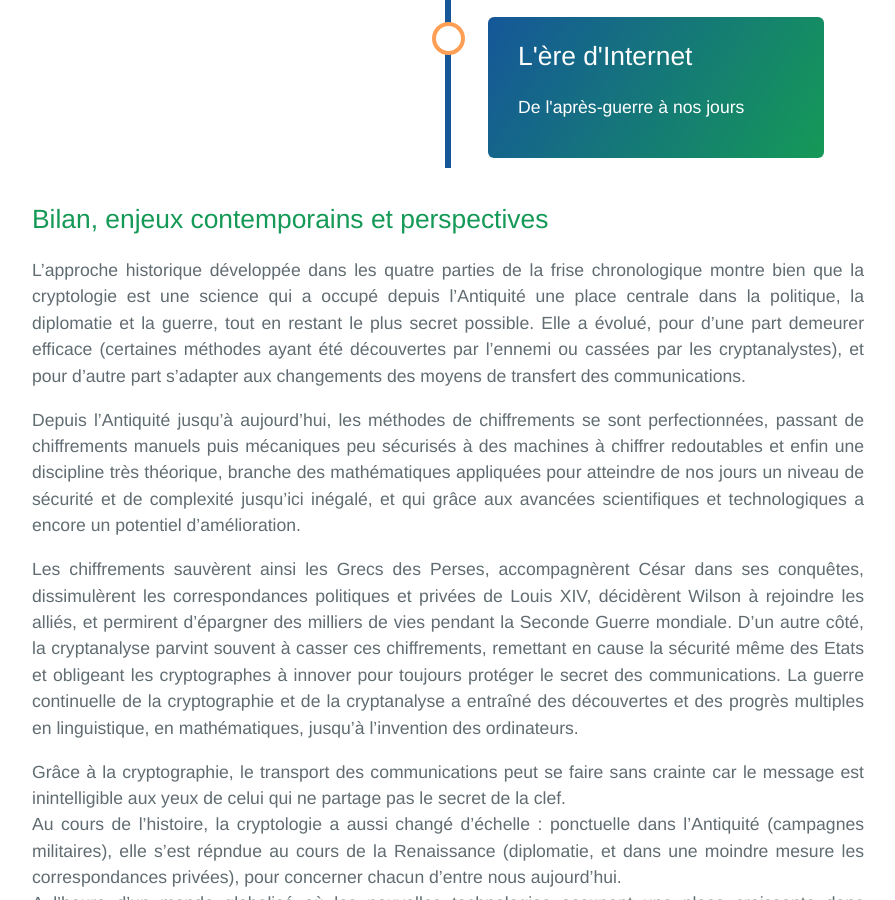
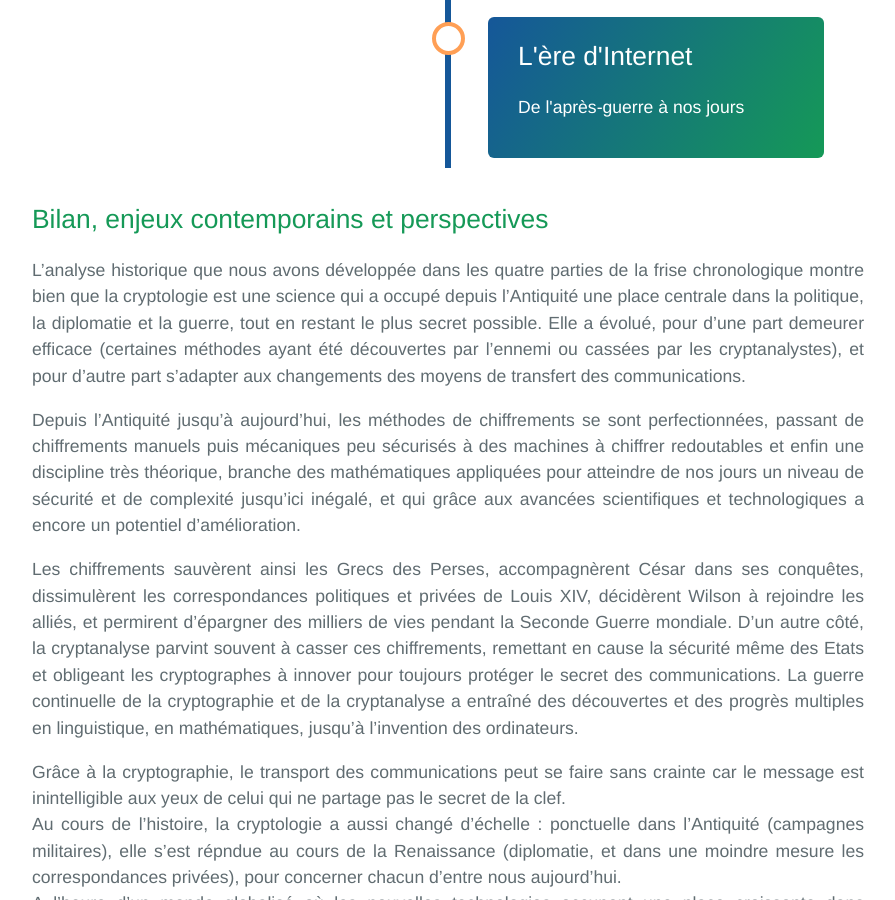
Before and after one commit to SamuelGallay/CryptoTPE, a Jekyll site: the page built from index.md, in a window 1280 px wide and 900 px high, scrolled down 1943 px. Shown: the whole window, without its empty margins (192-1087 px from the left). Built offline with Jekyll 4.4.1, drawn with Linux system fonts in a browser that asks for light colours; our own code applies the rules of GitHub Pages for plain Markdown files.

Commit message:
Update index.md

```diff
--- a/index.md
+++ b/index.md
@@ -72,7 +72,7 @@
 
 ## Bilan, enjeux contemporains et perspectives
 
-L'approche historique développée dans les quatre parties de la frise chronologique montre bien que la cryptologie est une science qui a occupé depuis l'Antiquité une place centrale dans la politique, la diplomatie et la guerre, tout en restant le plus secret possible. Elle a évolué, pour d’une part demeurer efficace (certaines méthodes ayant été découvertes par l’ennemi ou cassées par les cryptanalystes), et pour d’autre part s’adapter aux changements des moyens de transfert des communications.
+L'analyse historique que nous avons développée dans les quatre parties de la frise chronologique montre bien que la cryptologie est une science qui a occupé depuis l'Antiquité une place centrale dans la politique, la diplomatie et la guerre, tout en restant le plus secret possible. Elle a évolué, pour d’une part demeurer efficace (certaines méthodes ayant été découvertes par l’ennemi ou cassées par les cryptanalystes), et pour d’autre part s’adapter aux changements des moyens de transfert des communications.
 
 Depuis l'Antiquité jusqu'à aujourd'hui, les méthodes de chiffrements se sont perfectionnées, passant de chiffrements manuels puis mécaniques peu sécurisés à des machines à chiffrer redoutables et enfin une discipline très théorique, branche des mathématiques appliquées pour atteindre de nos jours un niveau de sécurité et de complexité jusqu'ici inégalé, et qui grâce aux avancées scientifiques et technologiques a encore un potentiel d'amélioration.
 
```
